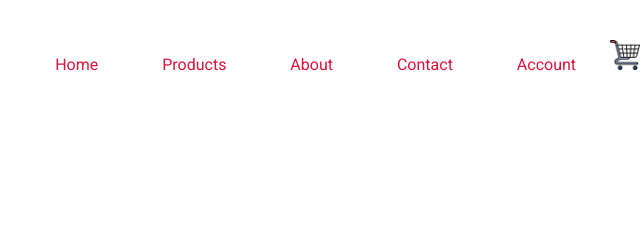
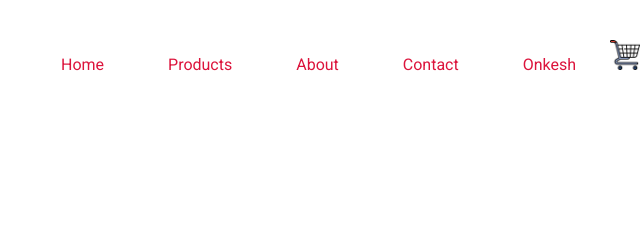
Before and after one commit to OnkeshGupta/Website-for-electronic-gadgets, a plain HTML site: page details.html in a window 1280 px wide. Shown: the top 240 px of the page, 640-1280 px from the left. Drawn offline with Linux system fonts and the light colour scheme.

Commit message:
changed onkesh

```diff
--- a/details.html
+++ b/details.html
@@ -24,7 +24,7 @@
                     <li><a href="Products">Products</a></li>
                     <li><a href="About">About</a></li>
                     <li><a href="Contact">Contact</a></li>
-                    <li><a href="Account">Account</a></li>
+                    <li><a href="Account">Onkesh</a></li>
                 </ul>
                 <img src="shopping-cart.png" height="30px" width="30px">
             </nav>
```
